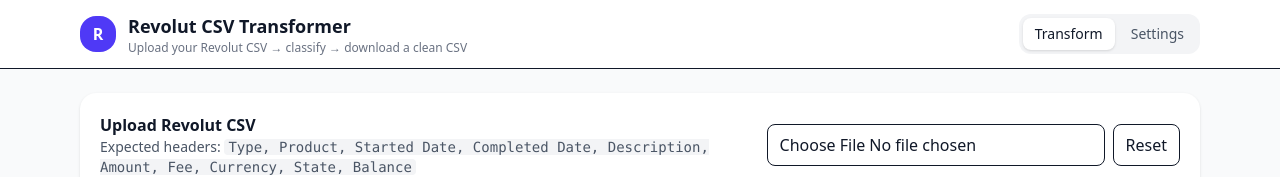
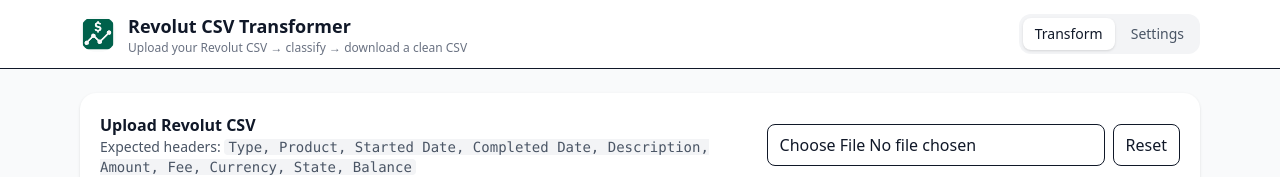
Before and after one commit to EnricoZanetti/fintrack-frontend, a React (Vite) app: page / in a window 1280 px wide. Shown: the top 177 px of the page. Built offline with nearby package versions, Linux system fonts and the light colour scheme.

Commit message:
Replace placeholder with FinTrack logo in header and add Ruff configuration file

```diff
--- a/src/App.tsx
+++ b/src/App.tsx
@@ -628,9 +628,11 @@
       <header className="sticky top-0 z-20 bg-white/90 backdrop-blur border-b">
         <div className="max-w-6xl mx-auto px-4 py-3 flex items-center justify-between">
           <div className="flex items-center gap-3">
-            <div className="h-9 w-9 rounded-2xl bg-indigo-600 text-white flex items-center justify-center font-bold">
-              R
-            </div>
+            <img
+              src="/img/ft-favicon.svg"
+              alt="FinTrack logo"
+              className="h-9 w-9 rounded-2xl object-cover"
+            />
             <div>
               <h1 className="text-lg font-semibold">
                 {websiteName || siteNameDefault}
```
Also changed, not shown: 1 other file (tests, documents, lock files or other folders).
